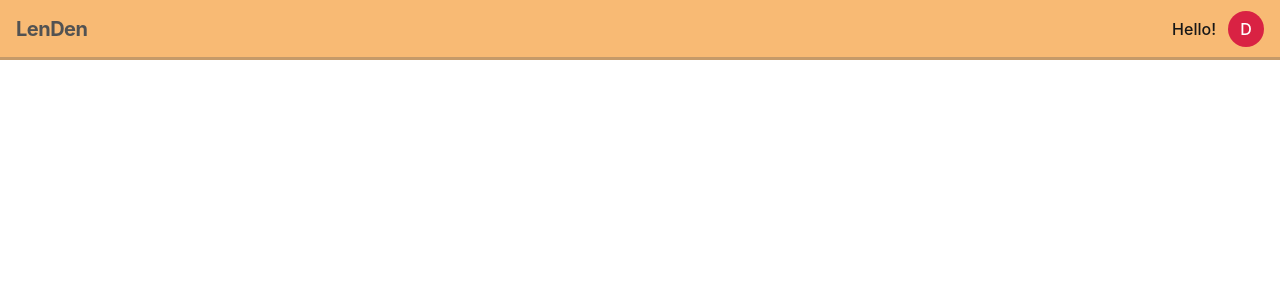
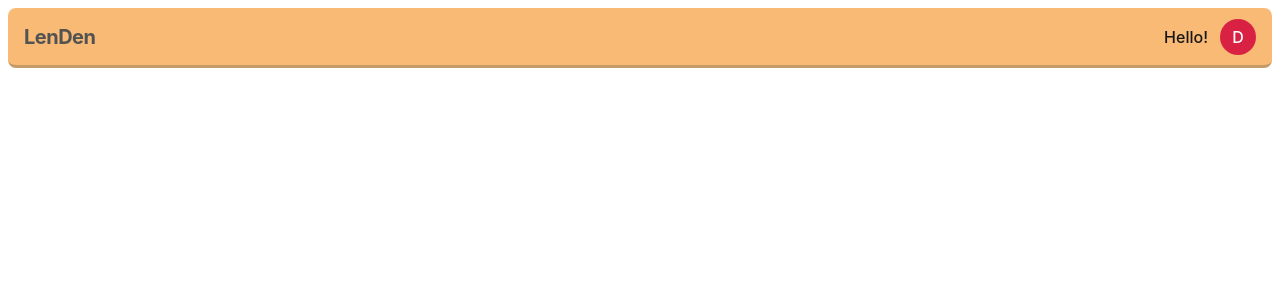
Before and after one commit to Debesh-Saha/LenDen, a React (Vite) app in the folder frontend/: page /dashboard in a window 1280 px wide. Shown: the top 300 px of the page. Built offline with nearby package versions, Linux system fonts and the light colour scheme.

Commit message:
Modified the code in Appbar.tsx

```diff
--- a/frontend/src/components/Appbar.tsx
+++ b/frontend/src/components/Appbar.tsx
@@ -1,6 +1,6 @@
 export const Appbar = () => {
   return (
-    <header className="h-15 px-4 flex items-center justify-between bg-accent/70 border-b-3 border-text-secondary/30">
+    <div className="h-15 px-4 mx-2 mt-2 rounded-lg flex items-center justify-between bg-accent/70 border-b-3 border-text-secondary/30">
 
       <div className="flex items-center gap-3">
         <div className="font-bold text-xl text-text-secondary tracking-tight">
@@ -9,14 +9,14 @@ export const Appbar = () => {
       </div>
 
       <div className="flex items-center gap-3">
-        <button className="text-text-primary font-medium text-base hover:text-text-secondary transition">
+        <div className="text-text-primary font-medium text-base hover:text-text-secondary transition">
           Hello!
-        </button>
+        </div>
 
         <div className="h-9 w-9 rounded-full bg-primary flex items-center justify-center text-white font-medium">
           D
         </div>
       </div>
-    </header>
+    </div>
   );
 };
```
